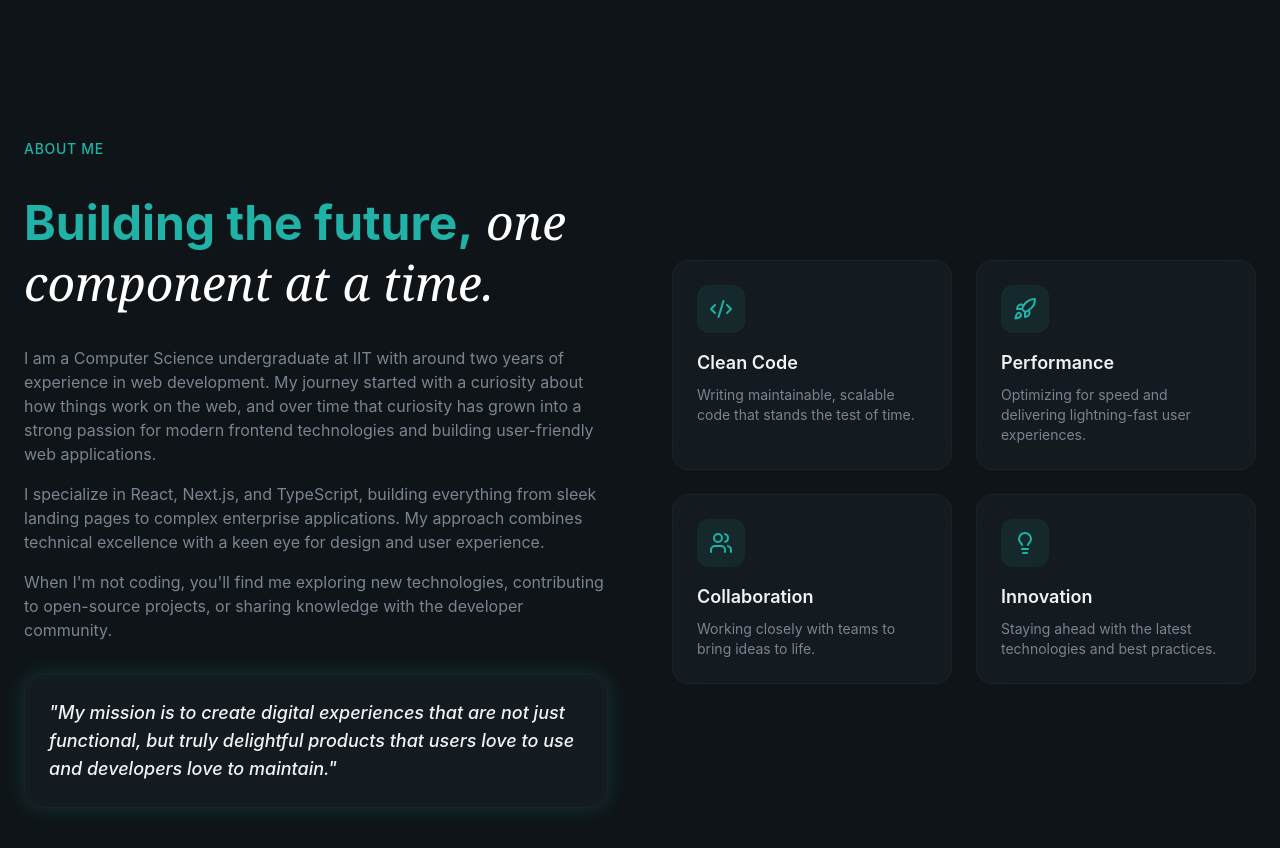
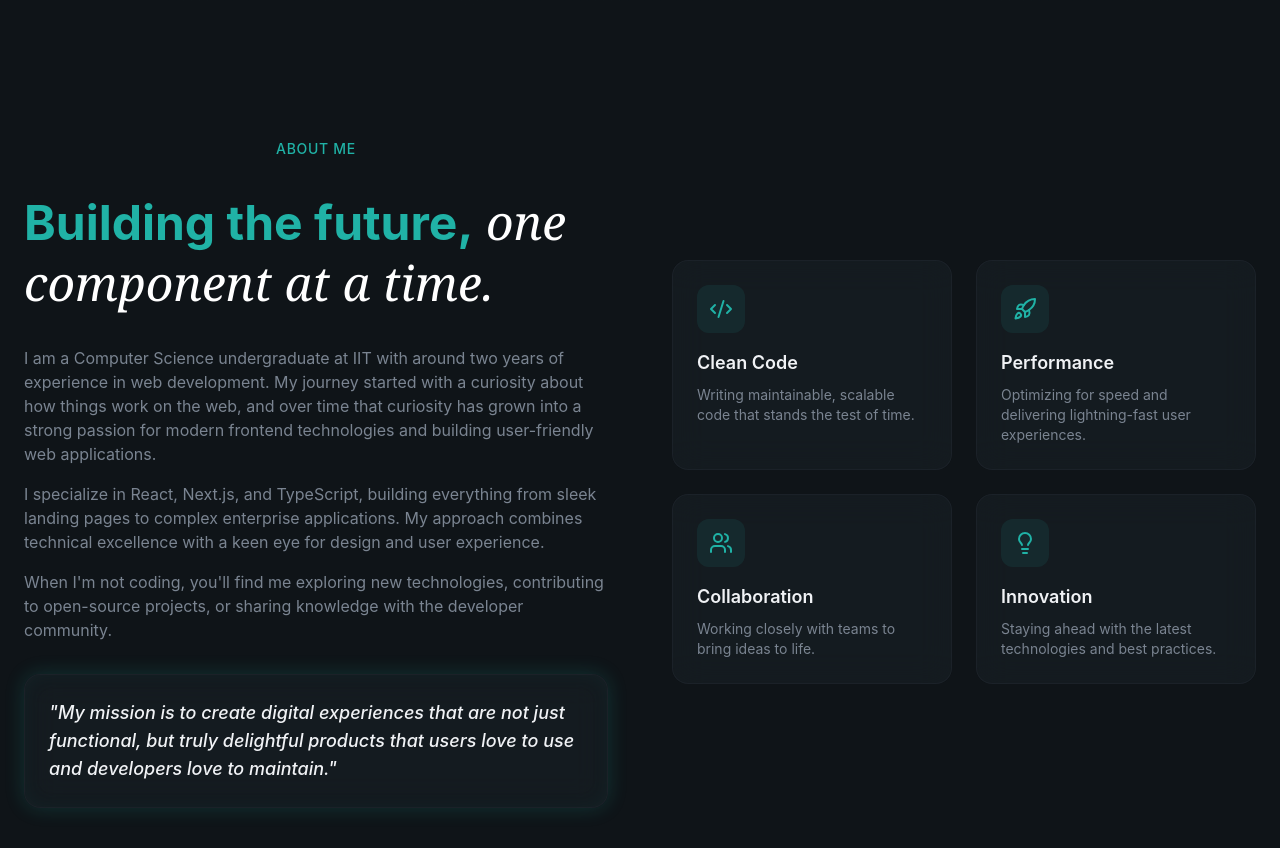
Before and after one commit to kavish258/Modern-Personal-Portfolio, a React (Vite) app: page / in a window 1280 px wide. Shown: the part 1080-1928 px from the top of the page. Built offline with nearby package versions, Linux system fonts and the light colour scheme.

Commit message:
set header

```diff
--- a/src/sections/About.jsx
+++ b/src/sections/About.jsx
@@ -32,8 +32,8 @@ export const About = () => {
             <div className="grid lg:grid-cols-2 gap-16 items-center">
                 {/* Left Column */}
                 <div className="space-y-8">
-                    <div className="animate-fade-in">
-                         <span className="text-secondary-foreground text-sm font-medium tracking-wider uppercase">About Me</span>
+                    <div className="animate-fade-in text-center">
+                         <span className="text-secondary-foreground text-sm font-medium tracking-wider uppercase ">About Me</span>
                     </div>
 
                     <h2 className="text-4xl md:text-5xl font-bold leading-tight animate-fade-in animation-delay-100 text-secondary-foreground">
```
